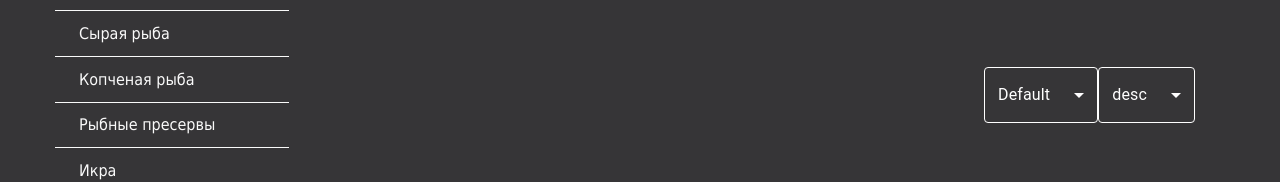
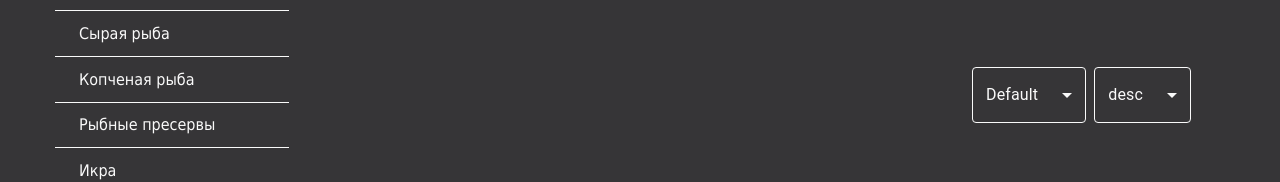
Before and after one commit to Kosarevsky/shop, a React (Create React App) app: page /products in a window 1280 px wide. Shown: the part 215-397 px from the top of the page. Built offline with nearby package versions, Linux system fonts and the light colour scheme; data requests are answered from the project's data file.

Commit message:
fix: component sorting for light theme

```diff
--- a/src/components/header/subHeader/SubHeader.styled.ts
+++ b/src/components/header/subHeader/SubHeader.styled.ts
@@ -4,7 +4,7 @@ import { MdClear } from "react-icons/md";
 import styled, { css } from "styled-components";
 import { device } from "../../../constant/device";
 import { GiHamburgerMenu } from "react-icons/gi";
-import { Pagination } from "@mui/material";
+import { Pagination, Select } from "@mui/material";
 
 const styles = {
     icon: css`
@@ -70,6 +70,20 @@ const S = {
     `,
 };
 
+export const StyledSelect = styled(Select)`
+    && {
+        margin: 4px;
+        padding-right: 1rem;
+        color: ${({ theme }) => theme.text};
+        .MuiOutlinedInput-notchedOutline {
+            border-width: 1px !important;
+            border-color: ${({ theme }) => theme.text} !important;
+        }
+        .MuiSelect-icon {
+            color: ${({ theme }) => theme.text};
+        }
+    }
+`;
 export const StyledGiHamburgerMenu = styled(GiHamburgerMenu)`
     ${styles.icon};
     display: none;
--- a/src/components/header/subHeader/SubHeader.tsx
+++ b/src/components/header/subHeader/SubHeader.tsx
@@ -1,5 +1,5 @@
 import ShopWrapper from '../../shopWrapper/ShopWrapper.styled';
-import S, { StyledGiHamburgerMenu, StyledGoSearch, StyledMdClear, StyledPagination, StyledTextField } from './SubHeader.styled';
+import S, { StyledGiHamburgerMenu, StyledGoSearch, StyledMdClear, StyledPagination, StyledSelect, StyledTextField } from './SubHeader.styled';
 import useDebounceValue from '../../hooks/useDebounceValue';
 import { useEffect, useState } from 'react';
 import ParamsApiType from '../../../types/paramsApiType';
@@ -11,7 +11,6 @@ import { useLocation } from 'react-router-dom';
 import paramsApiProductsByCategoryIdType from '../../../types/paramsApiProductsByCategoryIdType';
 import { t } from 'i18next';
 import { FormControl, InputAdornment, MenuItem, SelectChangeEvent } from '@mui/material';
-import StyledSelect from '../switchLanguage/SwitchLanguage.styled';
 
 
 interface ISubHeaderPropsType {
```
